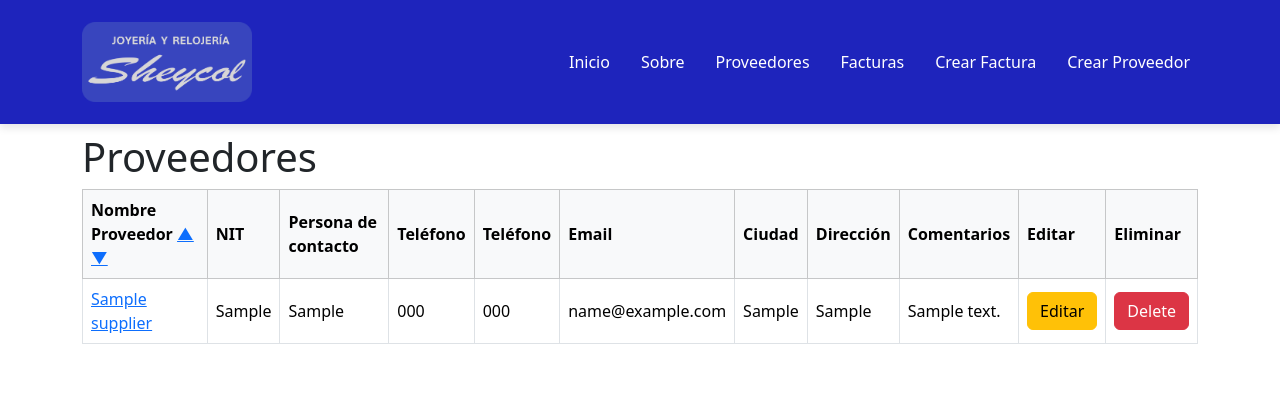
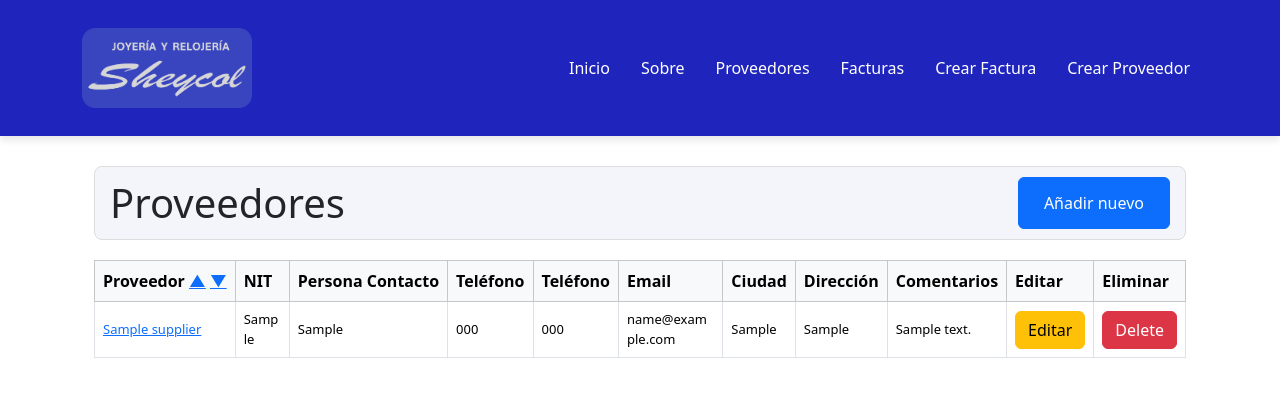
Before and after one commit to JanSua/JS, a Django app: page /suppliers/ in a window 1280 px wide. Shown: the top 403 px of the page. Run offline with Django 5.2, Linux system fonts and the light colour scheme; tables that the repository leaves empty hold one stand-in row (values such as "Sample post"); some libraries are stand-ins or nearby versions.

Commit message:
Add a button for create_supplier in suppliers view

```diff
--- a/suppliers_app/static/styles/main.css
+++ b/suppliers_app/static/styles/main.css
@@ -1,5 +1,6 @@
 body {
-    background-color: red; /* Para probar si el archivo CSS se carga */
+    font-size: 14px; /* Ajustar para "alejar" visualmente */
+    line-height: 1.5;
 }
 
 body {
@@ -8,10 +9,11 @@
     font-family: 'Roboto', sans-serif;
     }
 
+/* Contenedor principal responsivo */
 .container {
-    max-width: 1200px;
-    margin: auto;
-    padding: 9px;
+    max-width: 100%; /* Se adapta a pantallas pequeñas */
+    overflow-x: auto; /* Scroll horizontal si es necesario */
+    padding: 15px; /* Espaciado interno */
 }
 
 /* Navbar */
@@ -111,6 +113,11 @@
     font-weight: bold;
     transition: background-color 0.3s ease, transform 0.3s ease;
 }
+.btn {
+    font-size: 12px; /* Reducir tamaño de texto en botones */
+    white-space: nowrap; /* Evitar que el texto haga saltos de línea */
+    padding: 6px 12px; /* Ajustar el padding para que los botones sean más compactos */
+}
 
 .btn:hover {
     background-color: #1e24bc;
@@ -155,3 +162,66 @@
     font-size: 0.875rem;
     color: #007bff;
 }
+
+/* Encabezado con ancho consistente */
+.header {
+    width: 100%; /* Asegura que el encabezado ocupe todo el ancho del contenedor */
+    box-sizing: border-box; /* Incluye padding y bordes dentro del ancho total */
+    padding: 10px 15px; /* Menor espacio interno */
+    background-color: #f4f5fa; /* Fondo similar al body */
+    border-radius: 8px; /* Bordes redondeados */
+    border: 1px solid #ddd; /* Línea ligera */
+    margin-bottom: 20px; /* Separación con la tabla */
+    overflow-x: auto; /* Permite scroll horizontal si el contenido es demasiado ancho */
+}
+
+/* Botón primario dentro del header */
+.btn-primary {
+    background-color: #1e24bc; /* Azul de la paleta */
+    color: #ffffff;
+    border: none;
+    border-radius: 5px;
+    white-space: nowrap; /* Evita que el texto del botón haga saltos de línea */
+    transition: background-color 0.3s ease, transform 0.3s ease;
+    font-size: 14px; /* Tamaño compacto pero visible */
+    padding: 8px 12px; /* Menos espacio interno */
+}
+
+.btn-primary:hover {
+    background-color: #1a2d8b;
+    transform: translateY(-2px);
+}
+
+/* Tabla responsiva */
+.table {
+    width: 100%; /* Tabla ocupa el ancho completo del contenedor */
+    border: 1px solid #ddd; /* Bordes coherentes */
+    margin: 0; /* Elimina márgenes que rompan alineación */
+    box-sizing: border-box; /* Incluye bordes en el cálculo del ancho */
+}
+
+.table thead th {
+    white-space: nowrap; /* Evita que los encabezados se desborden */
+}
+
+.table tbody td {
+    word-break: break-word; /* Ajusta texto largo en las celdas */
+    font-size: 13px; /* Texto más pequeño en celdas de la tabla */
+    padding: 8px; /* Reducir espacio interno de las celdas */
+}
+
+@media (max-width: 768px) {
+    .btn-primary {
+        font-size: 12px; /* Aún más pequeño en pantallas pequeñas */
+        padding: 6px 10px; /* Compacto */
+    }
+
+    .header {
+        padding: 8px 12px; /* Menor padding en pantallas pequeñas */
+    }
+
+    .table tbody td {
+        font-size: 12px; /* Texto más pequeño en pantallas pequeñas */
+        padding: 6px; /* Espaciado reducido */
+    }
+}
--- a/suppliers_app/templates/suppliers/suppliers.html
+++ b/suppliers_app/templates/suppliers/suppliers.html
@@ -1,18 +1,25 @@
 {% extends 'layouts/base.html' %}
 {% block content %}
 
-<h1>Proveedores</h1>
+<div class="container">
+    <!-- Header con botón -->
+    <h1 class="header d-flex justify-content-between align-items-center">
+        <span>Proveedores</span>
+        <button class="btn btn-primary"><a href="{% url 'create_supplier' %}" class="btn btn-primary">Añadir nuevo</a></button>
+    </h1>
 
+    <!-- Tabla -->
+    <div class="table-responsive">
         <table class="table table-bordered rounded-2">
             <thead class="table-light text-start align-middle">
                 <tr>
                     <th>
-        Nombre Proveedor
+                        Proveedor
                         <a href="?sort=CompanyName&order=asc">▲</a>
                         <a href="?sort=CompanyName&order=desc">▼</a>
                     </th>
                     <th class="align-middle">NIT</th>
-      <th class="align-middle">Persona de contacto</th>
+                    <th class="align-middle">Persona Contacto</th>
                     <th class="align-middle">Teléfono</th>
                     <th class="align-middle">Teléfono</th>
                     <th class="align-middle">Email</th>
@@ -106,5 +113,7 @@
                 {% endfor %}
             </tbody>
         </table>
+    </div>
+</div>
 
 {% endblock %}
```
Lines whose indentation alone changed are shown as unchanged.
